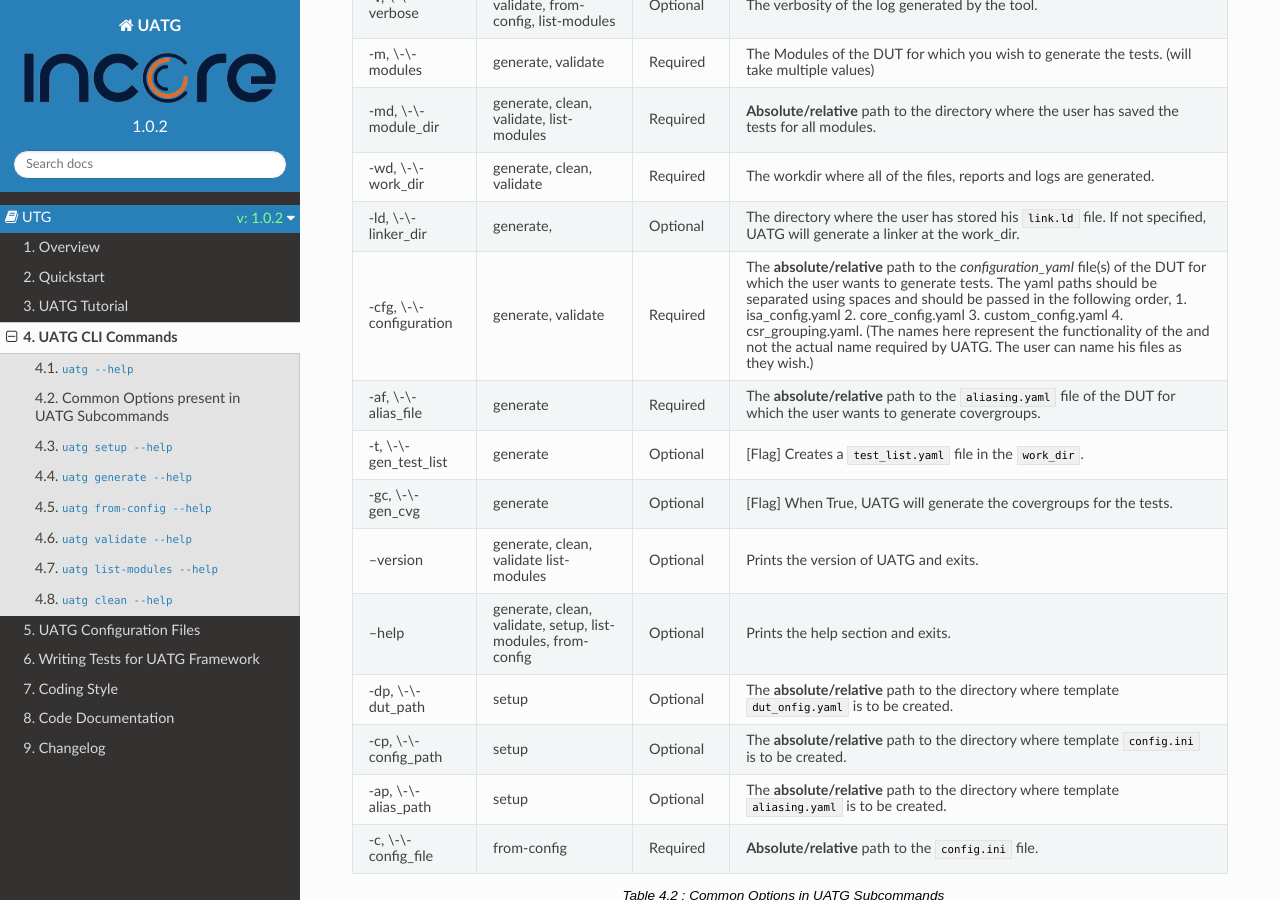
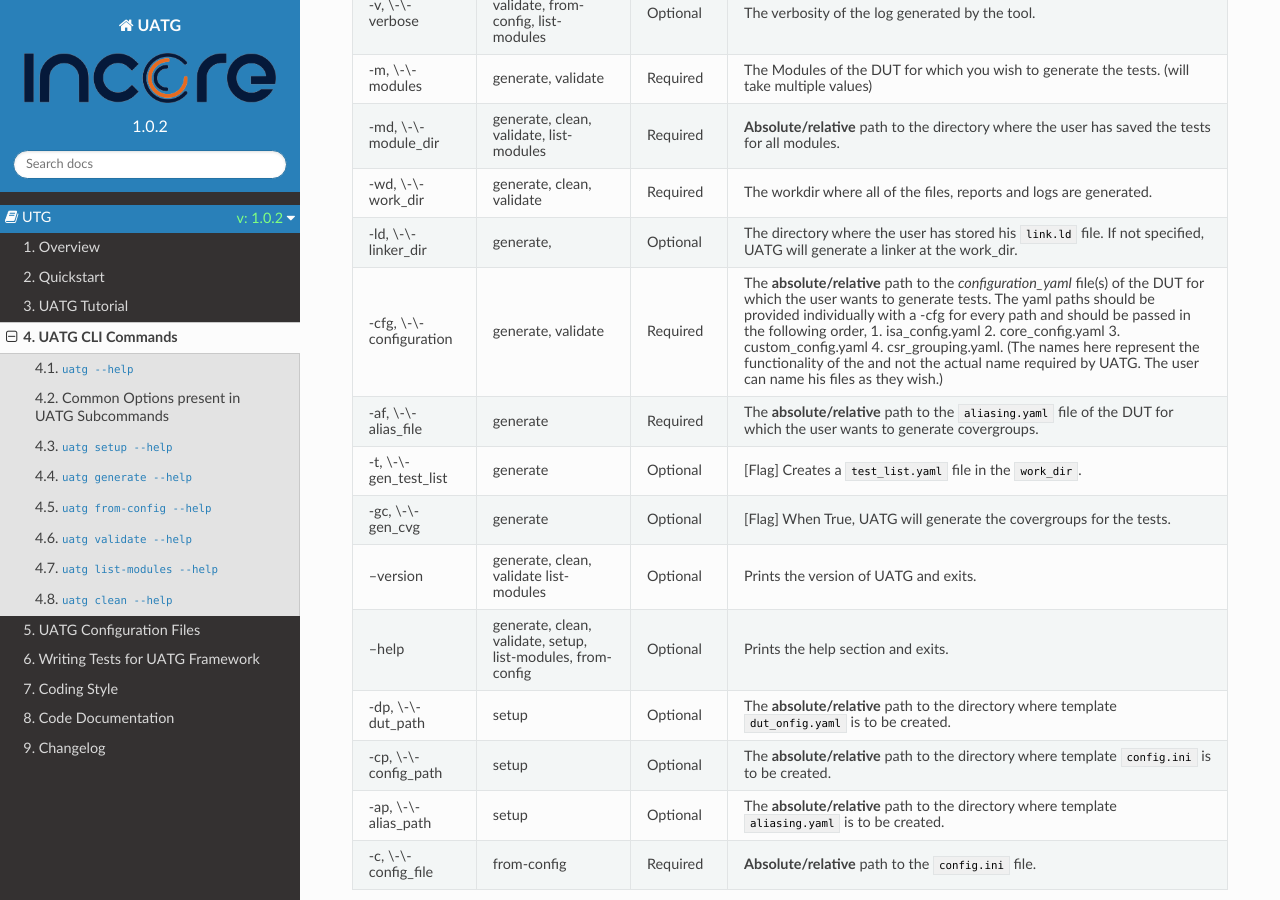
Before and after one commit to incoresemi/uatg, a Sphinx documentation site: the page built from docs/source/uatg_cli.rst, in a window 1280 px wide and 900 px high, scrolled down 1210 px. Built offline with Sphinx 7.4.7 and the Read the Docs theme 2.0.0, drawn with Linux system fonts in a browser that asks for light colours.

Commit message:
update description for -cfg option

```diff
--- a/docs/source/uatg_cli.rst
+++ b/docs/source/uatg_cli.rst
@@ -88,8 +88,8 @@
                                                         If not specified, UATG will generate a linker at the work_dir.
   -cfg, \\-\\-configuration generate,        Required   The **absolute/relative** path to the *configuration_yaml* file(s)
                             validate                    of the DUT for which the user wants to generate tests.
-                                                        The yaml paths should be separated using spaces and should
-                                                        be passed in the following order,
+                                                        The yaml paths should be provided individually with a -cfg for
+                                                        every path and should be passed in the following order,
                                                         1. isa_config.yaml 2. core_config.yaml 3. custom_config.yaml
                                                         4. csr_grouping.yaml. (The names here represent the functionality of
                                                         the and not the actual name required by UATG.
```
